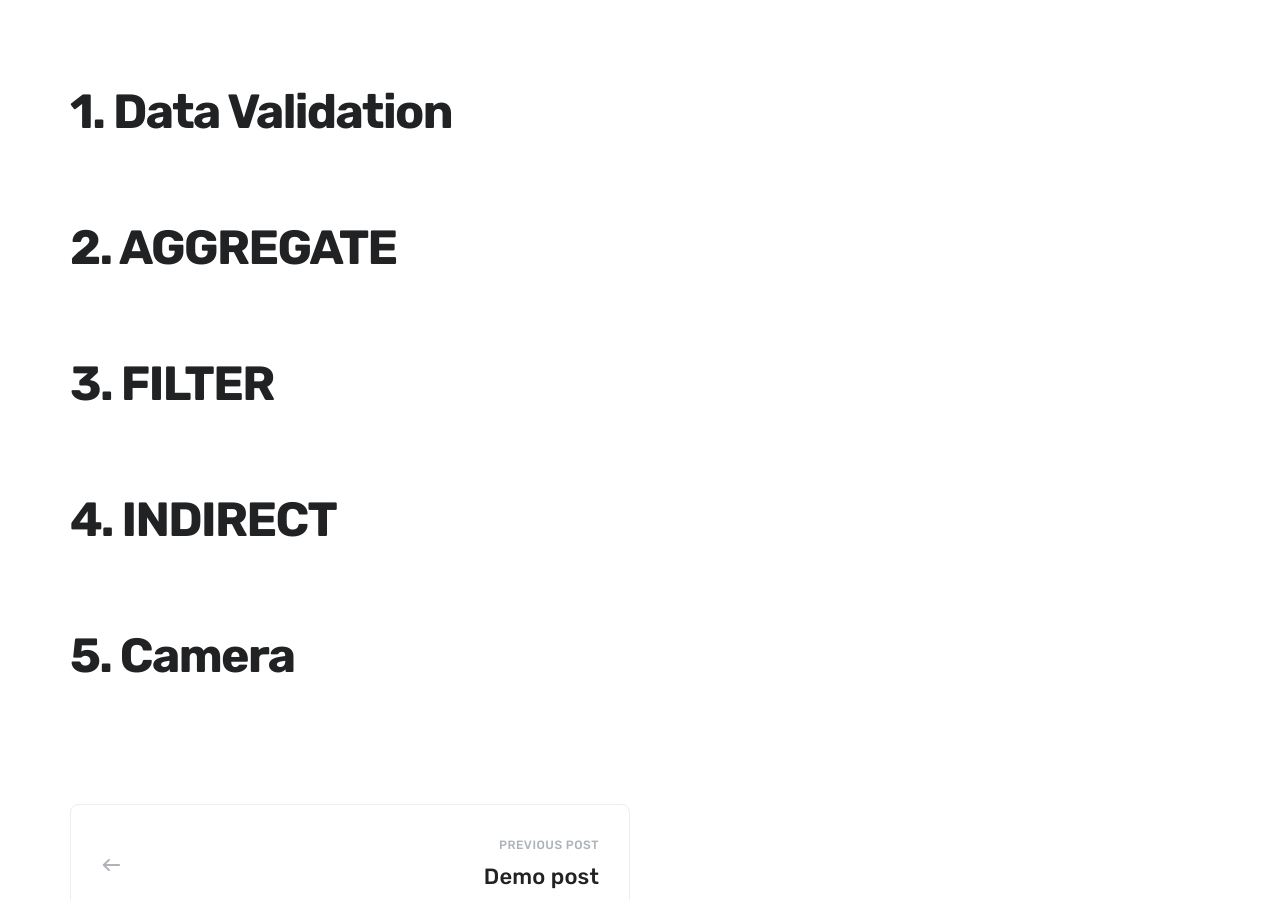
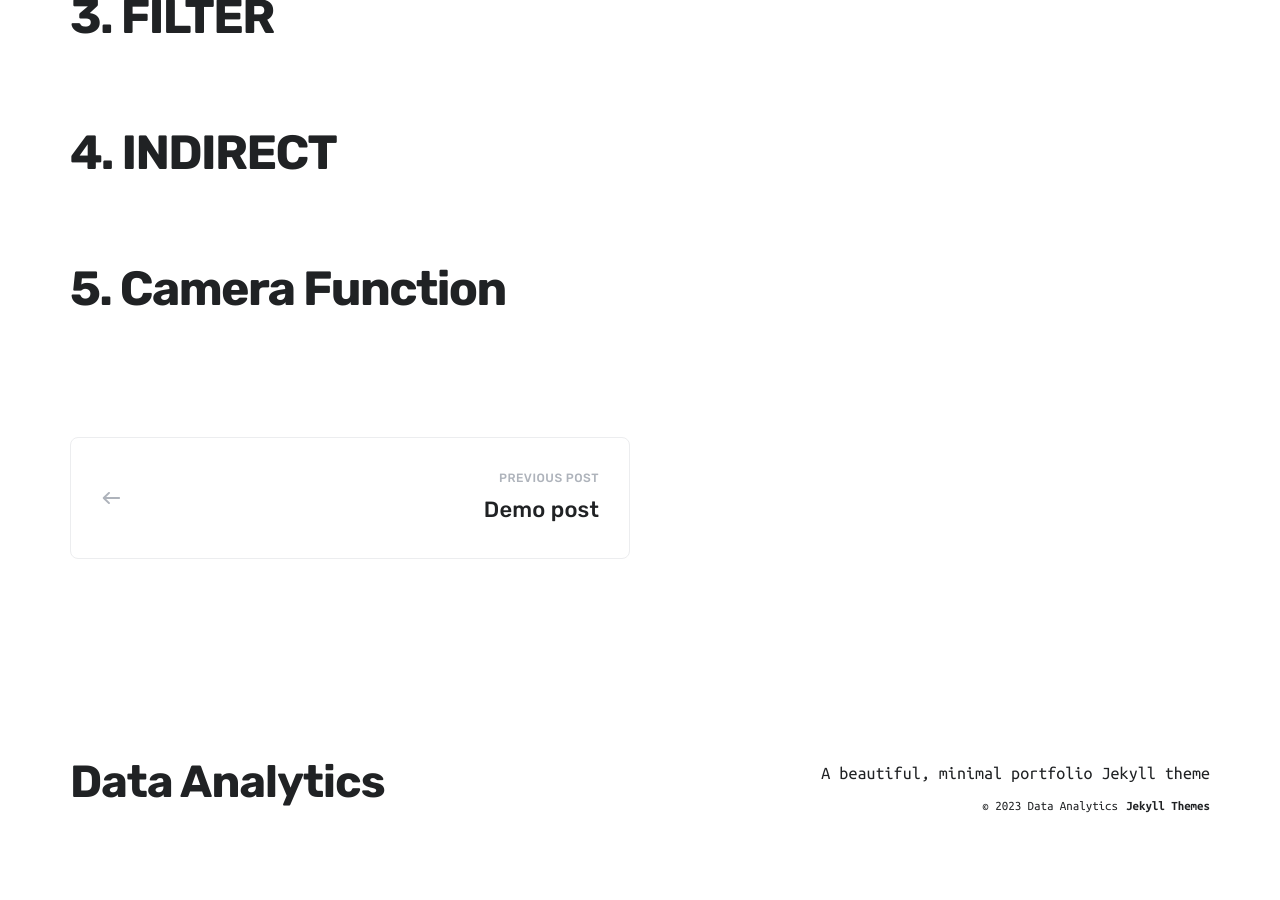
Before and after one commit to jmoro0408/jmoro0408.github.io, a Jekyll site: the page built from _posts/2023-01-12-excel_thoughts.md, in a window 1280 px wide and 900 px high, scrolled down 1884 px. Built offline with Jekyll 4.4.1, drawn with Linux system fonts in a browser that asks for light colours; nearby versions of some CDN libraries.

```diff
--- a/_posts/2023-01-12-excel_thoughts.md
+++ b/_posts/2023-01-12-excel_thoughts.md
@@ -16,4 +14,4 @@
 ## 2. AGGREGATE
 ## 3. FILTER
 ## 4. INDIRECT
-## 5. Camera
+## 5. Camera Function
```
Also changed, not shown: other parts of _posts/2023-01-12-excel_thoughts.md (+1 -3 lines).
